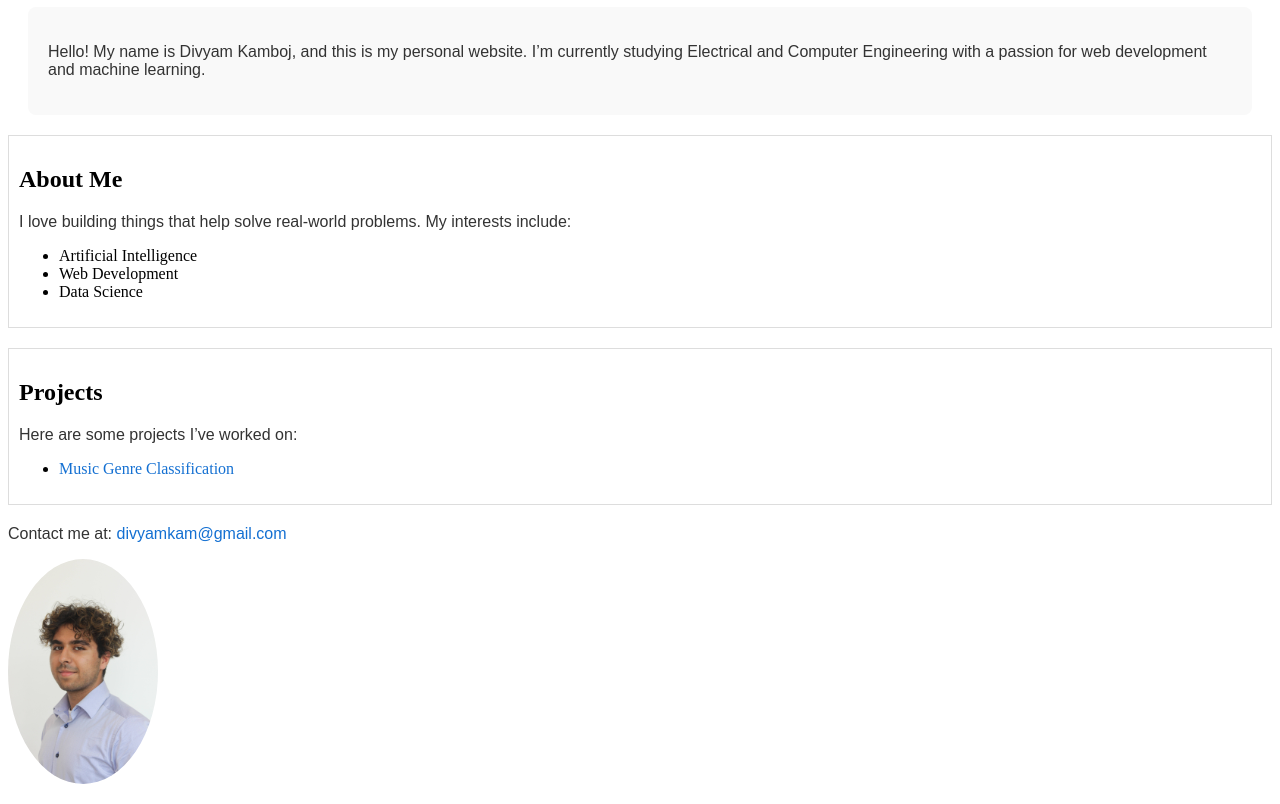
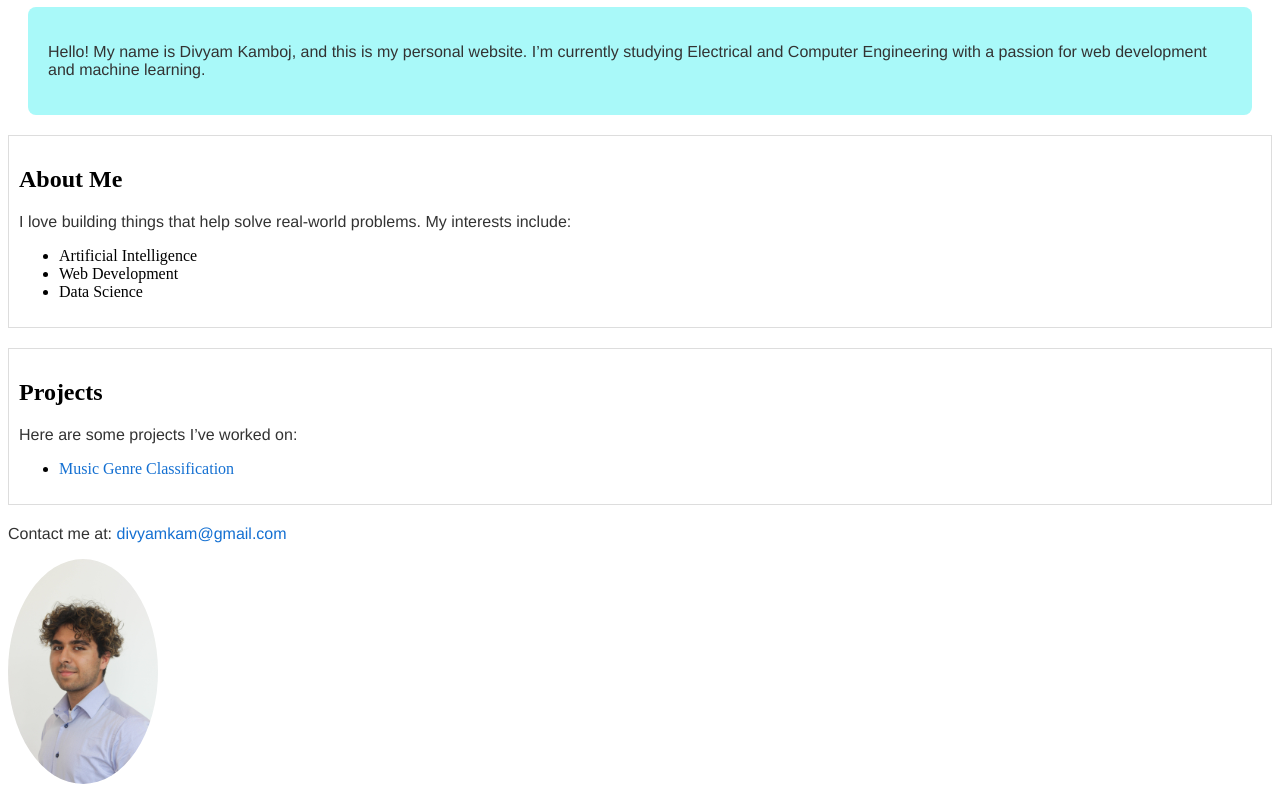
Before and after one commit to dkam231/webs, a plain HTML site: page index.html in a window 1280 px wide. Shown: the part 73-877 px from the top of the page. Drawn offline with Linux system fonts and the light colour scheme.

Commit message:
Update stylesheet.css
change color for aesthetic

```diff
--- a/stylesheet.css
+++ b/stylesheet.css
@@ -1,6 +1,6 @@
 /* Apply styles to h1 and p tags */
 h1, p {
-    font-family: Arial, sans-serif;
+    font-family: 'Franklin Gothic Medium', 'Arial Narrow', Arial, sans-serif;
     color: #333;
 }
 
@@ -14,12 +14,12 @@ h1, p {
 /* Style for links */
 a {
     color: #1470d2;
-    text-decoration: none;
+    text-decoration: hotpink;
 }
 
 /* Hover effect for links */
 a:hover {
-    color: rgb(239, 52, 52);
+    color: rgb(249, 16, 16);
     text-decoration: underline;
 }
 
@@ -27,7 +27,7 @@ a:hover {
 #introduction {
     margin: 20px;
     padding: 20px;
-    background-color: #f9f9f9;
+    background-color: #a9f9f9;
     border-radius: 8px;
 }
 
```
